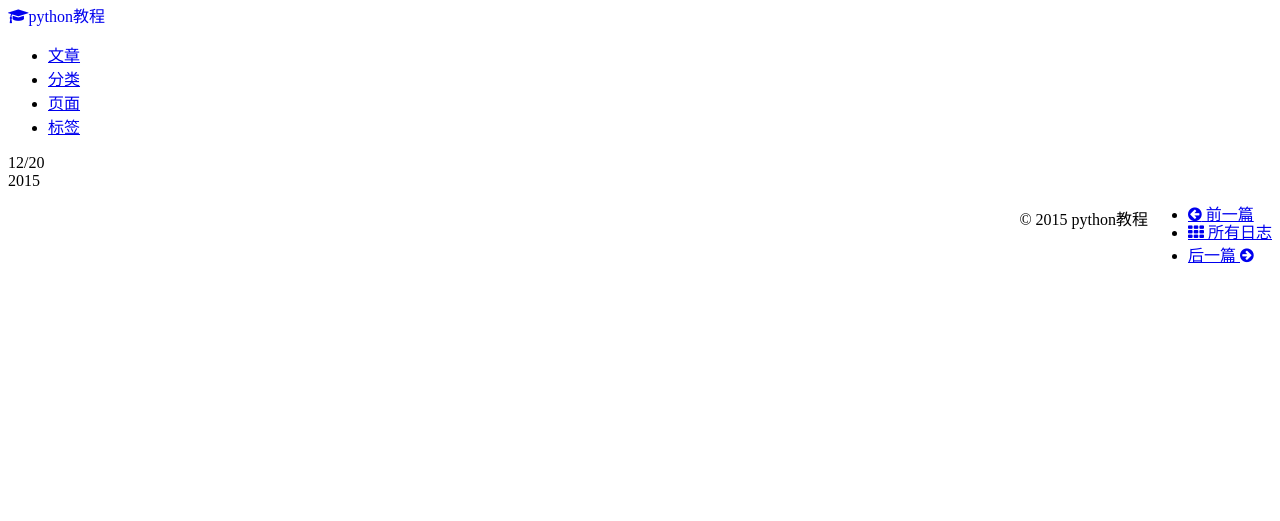
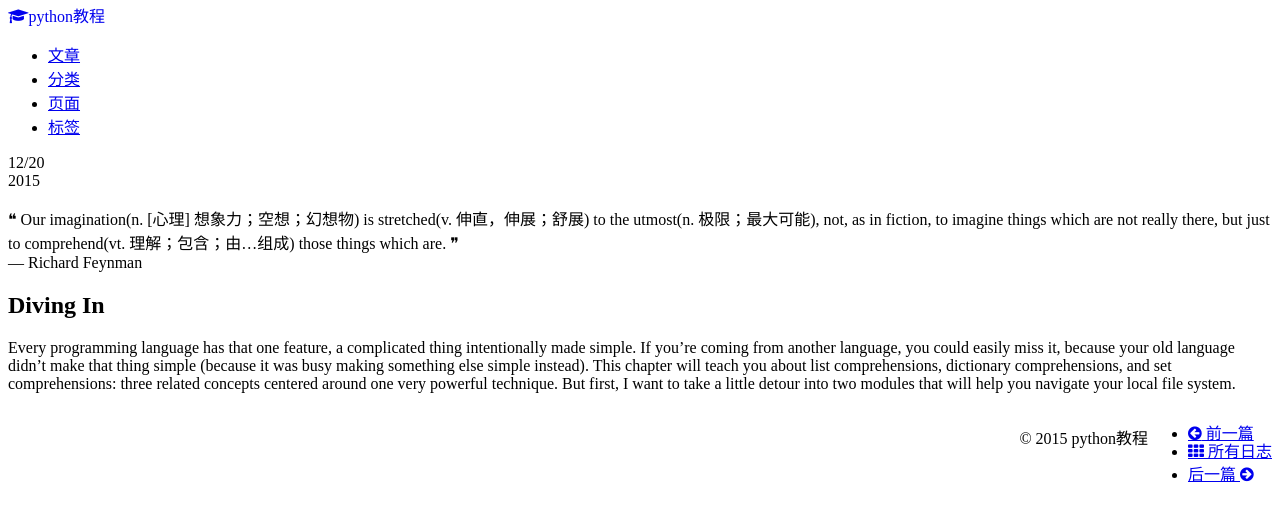
Before and after one commit to pythonjiaocheng/pythonjiaocheng.github.io, a Jekyll site: the page built from _posts/diveintopython3/2015-12-20-dive-into-python3-chapter3-comprehensions.md, in a window 1280 px wide. Shown: the top 521 px of the page. Built offline with Jekyll 4.4.1, drawn with Linux system fonts in a browser that asks for light colours; nearby versions of some CDN libraries.

Commit message:
必须要填写才填写的

```diff
--- a/_posts/diveintopython3/2015-12-20-dive-into-python3-chapter3-comprehensions.md
+++ b/_posts/diveintopython3/2015-12-20-dive-into-python3-chapter3-comprehensions.md
@@ -1,9 +1,16 @@
 ---
 layout: post
 title: "Dive Into Python3 Chapter3 Comprehensions"
-category: 新闻
+category: "Dive Into Python3"
 duoshuo: true
 mydate : 2015-12-20-23-00-56
 description: "Dive Into Python3 Chapter3 Comprehensions"
-tags: [新闻]
+tags: [Dive Into Python3]
 ---
+❝ Our imagination(n. [心理] 想象力；空想；幻想物) is stretched(v. 伸直，伸展；舒展) to the utmost(n. 极限；最大可能), not, as in fiction, to imagine things which are not really there, but just to comprehend(vt. 理解；包含；由…组成) those things which are. ❞
+— Richard Feynman
+
+##Diving In
+
+
+Every programming language has that one feature, a complicated thing intentionally made simple. If you’re coming from another language, you could easily miss it, because your old language didn’t make that thing simple (because it was busy making something else simple instead). This chapter will teach you about list comprehensions, dictionary comprehensions, and set comprehensions: three related concepts centered around one very powerful technique. But first, I want to take a little detour into two modules that will help you navigate your local file system.
```
Also changed, not shown: 1 other file.
